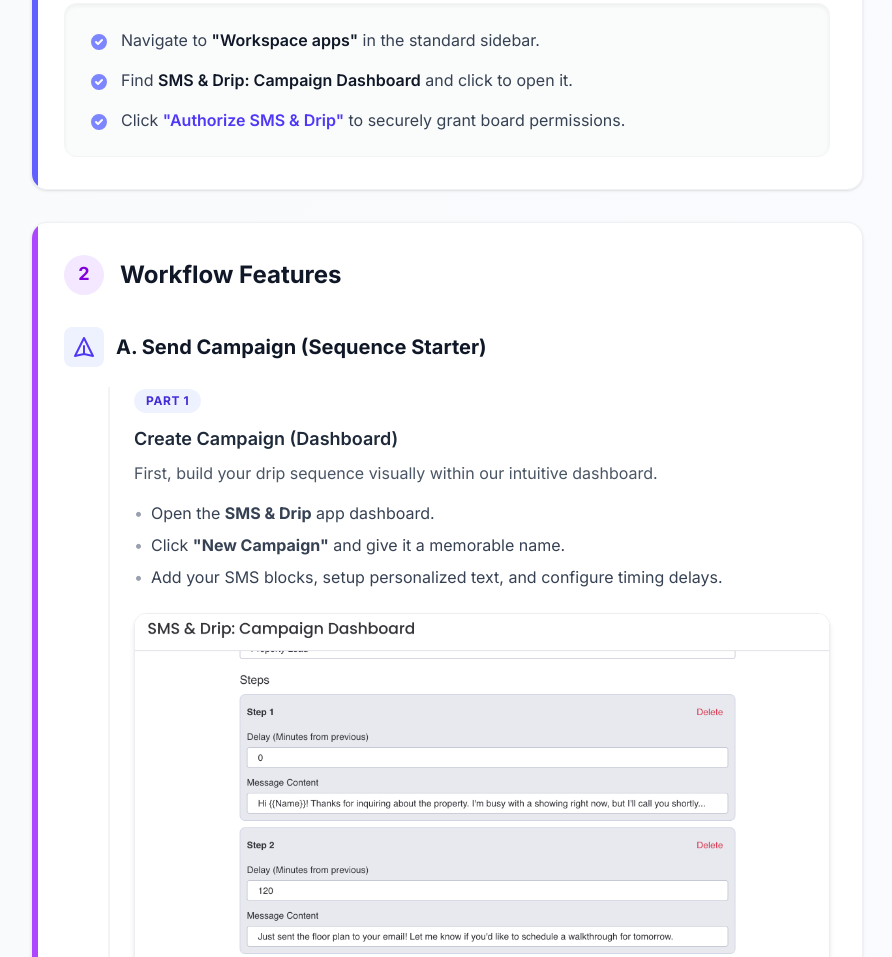
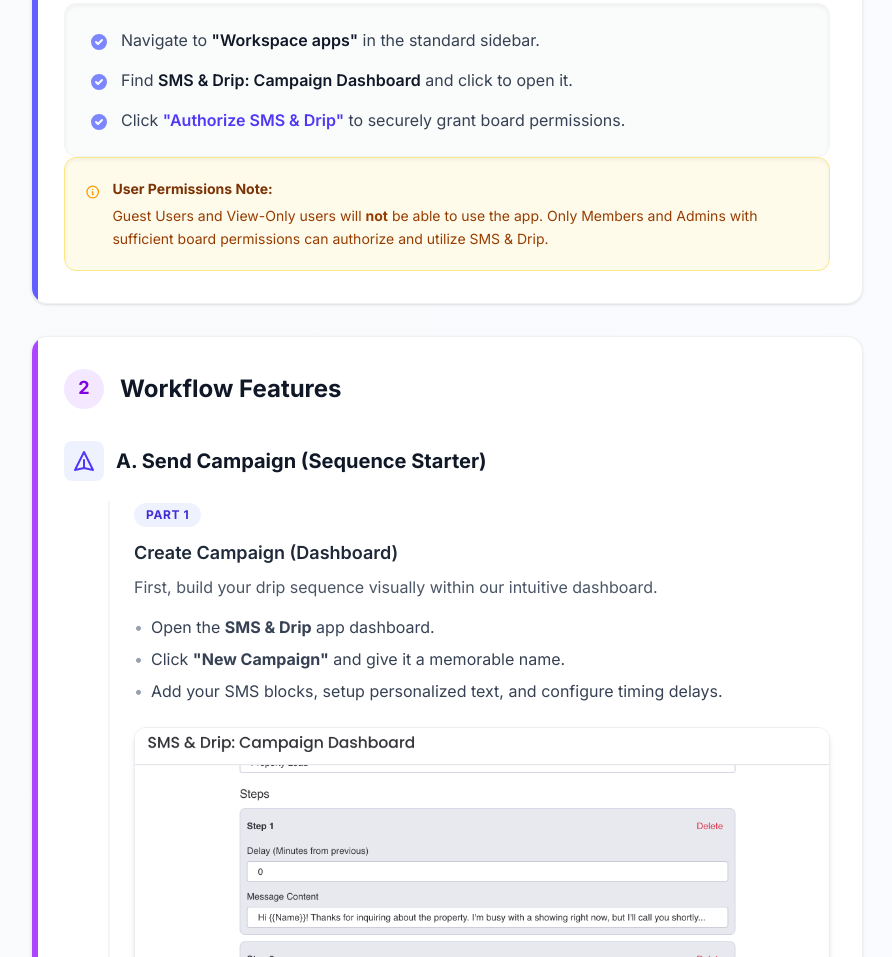
Before and after one commit to mofadlalla/sms-drip, a website: page how-to-use.html in a window 1280 px wide. Shown: the part 982-1939 px from the top of the page, without its empty margins (193-1085 px from the left). Drawn offline with Linux system fonts and the light colour scheme.

Commit message:
Permissions note

```diff
--- a/how-to-use.html
+++ b/how-to-use.html
@@ -158,6 +158,32 @@
               >
             </li>
           </ol>
+        </div>
+
+        <div
+          class="mt-6 bg-amber-50 border border-amber-200 rounded-xl p-5 shadow-inner flex items-start"
+        >
+          <svg
+            class="w-6 h-6 text-amber-500 mr-3 mt-0.5"
+            fill="none"
+            stroke="currentColor"
+            viewBox="0 0 24 24"
+          >
+            <path
+              stroke-linecap="round"
+              stroke-linejoin="round"
+              stroke-width="2"
+              d="M13 16h-1v-4h-1m1-4h.01M21 12a9 9 0 11-18 0 9 9 0 0118 0z"
+            ></path>
+          </svg>
+          <p class="text-sm text-amber-800 leading-relaxed">
+            <strong class="font-bold text-amber-900 block mb-1"
+              >User Permissions Note:</strong
+            >
+            Guest Users and View-Only users will <strong>not</strong> be able to
+            use the app. Only Members and Admins with sufficient board
+            permissions can authorize and utilize SMS & Drip.
+          </p>
         </div>
       </section>
 
```
